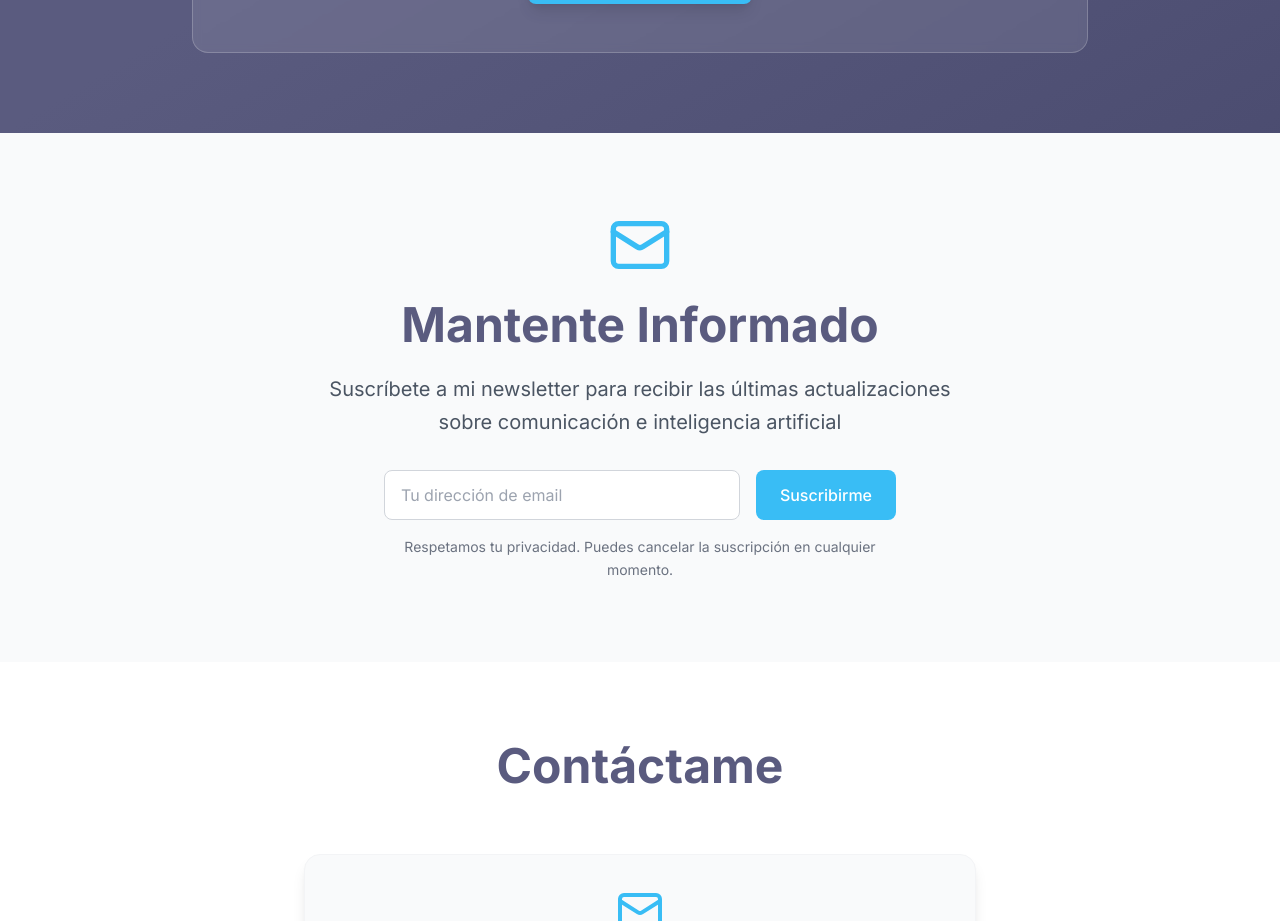
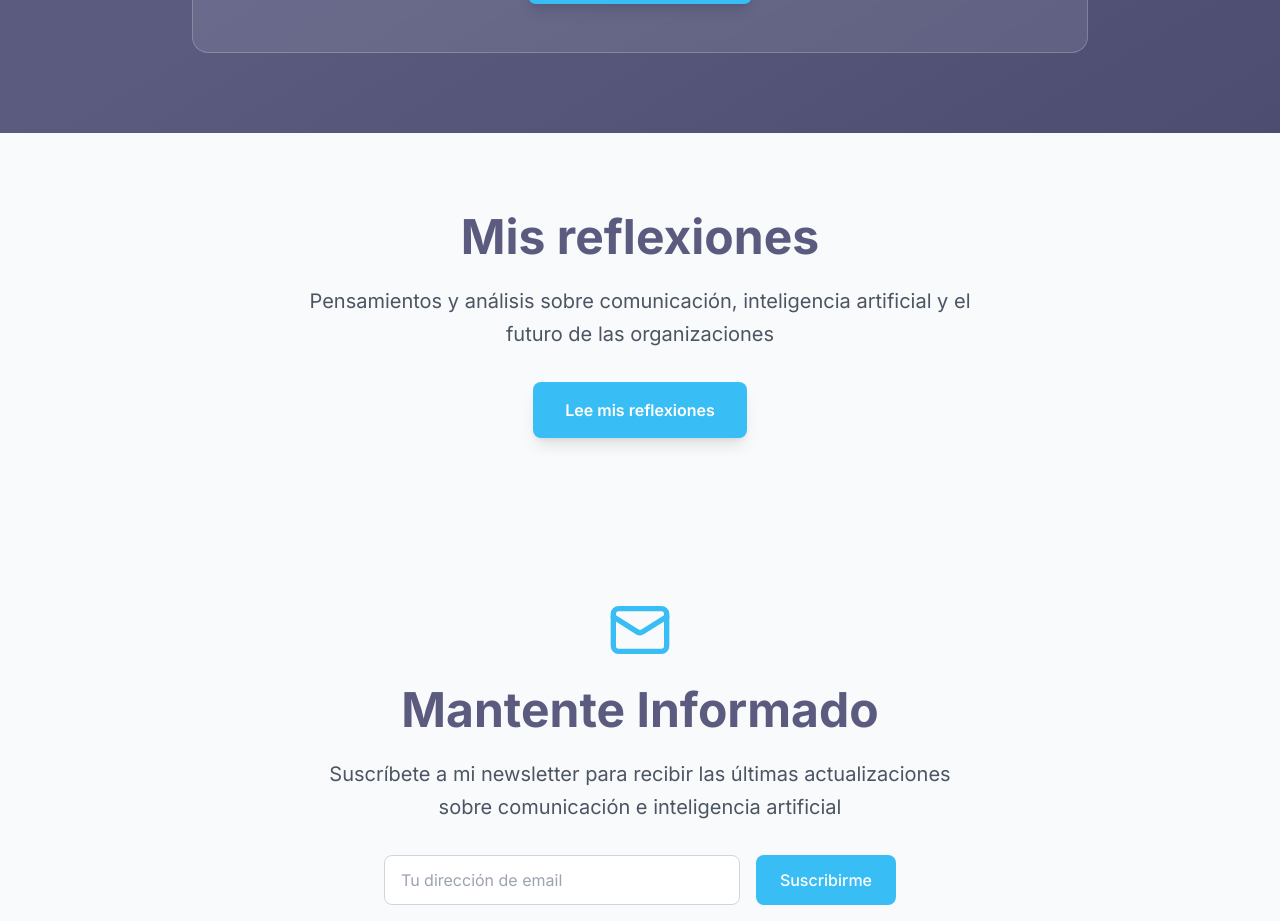
Before and after one commit to osanemeterio/oscarsanemeterio, a React (Vite) app: page / in a window 1280 px wide. Shown: the part 2840-3761 px from the top of the page. Built offline with nearby package versions, Linux system fonts and the light colour scheme.

Commit message:
Añadir sección 'Mis reflexiones'

```diff
--- a/src/pages/Home.tsx
+++ b/src/pages/Home.tsx
@@ -255,6 +255,30 @@ function App() {
         </div>
       </section>
 
+      {/* Mis reflexiones Section */}
+      <section className="py-20 px-4 bg-gray-50">
+        <div className="max-w-4xl mx-auto text-center">
+          <div className="fade-in mb-8">
+            <h2 className="text-4xl md:text-5xl font-bold mb-6 text-[#5a5b7f]">
+              Mis reflexiones
+            </h2>
+            <p className="text-xl text-gray-600 max-w-2xl mx-auto leading-relaxed mb-8">
+              Pensamientos y análisis sobre comunicación, inteligencia artificial y el futuro de las organizaciones
+            </p>
+          </div>
+          <div className="slide-up">
+            <a
+              href="https://osanemeterio.substack.com/"
+              target="_blank"
+              rel="noopener noreferrer"
+              className="btn-primary inline-block"
+            >
+              Lee mis reflexiones
+            </a>
+          </div>
+        </div>
+      </section>
+
       {/* Newsletter Section */}
       <section className="py-20 px-4 bg-gray-50">
         <div className="max-w-4xl mx-auto text-center">
```
